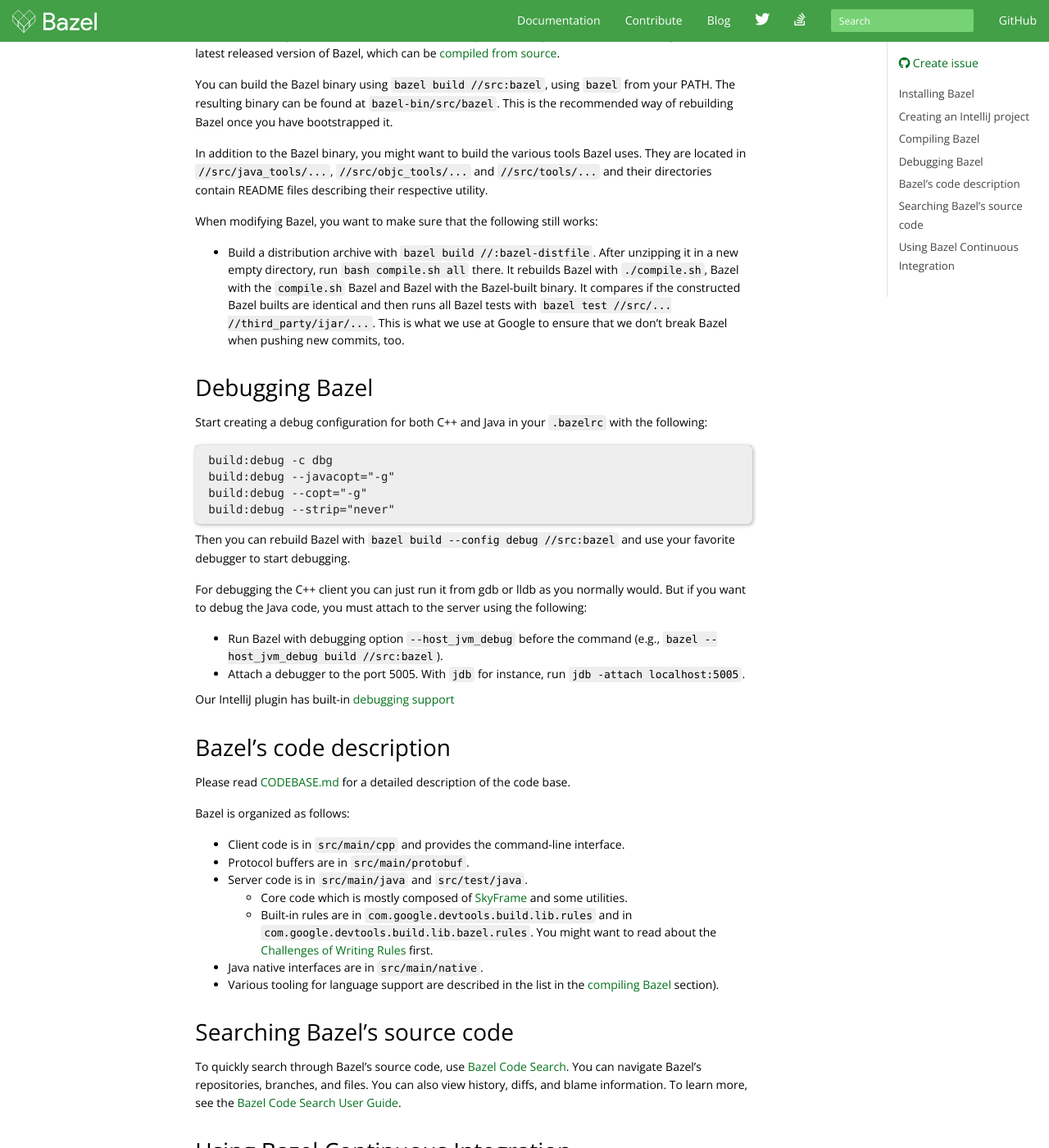
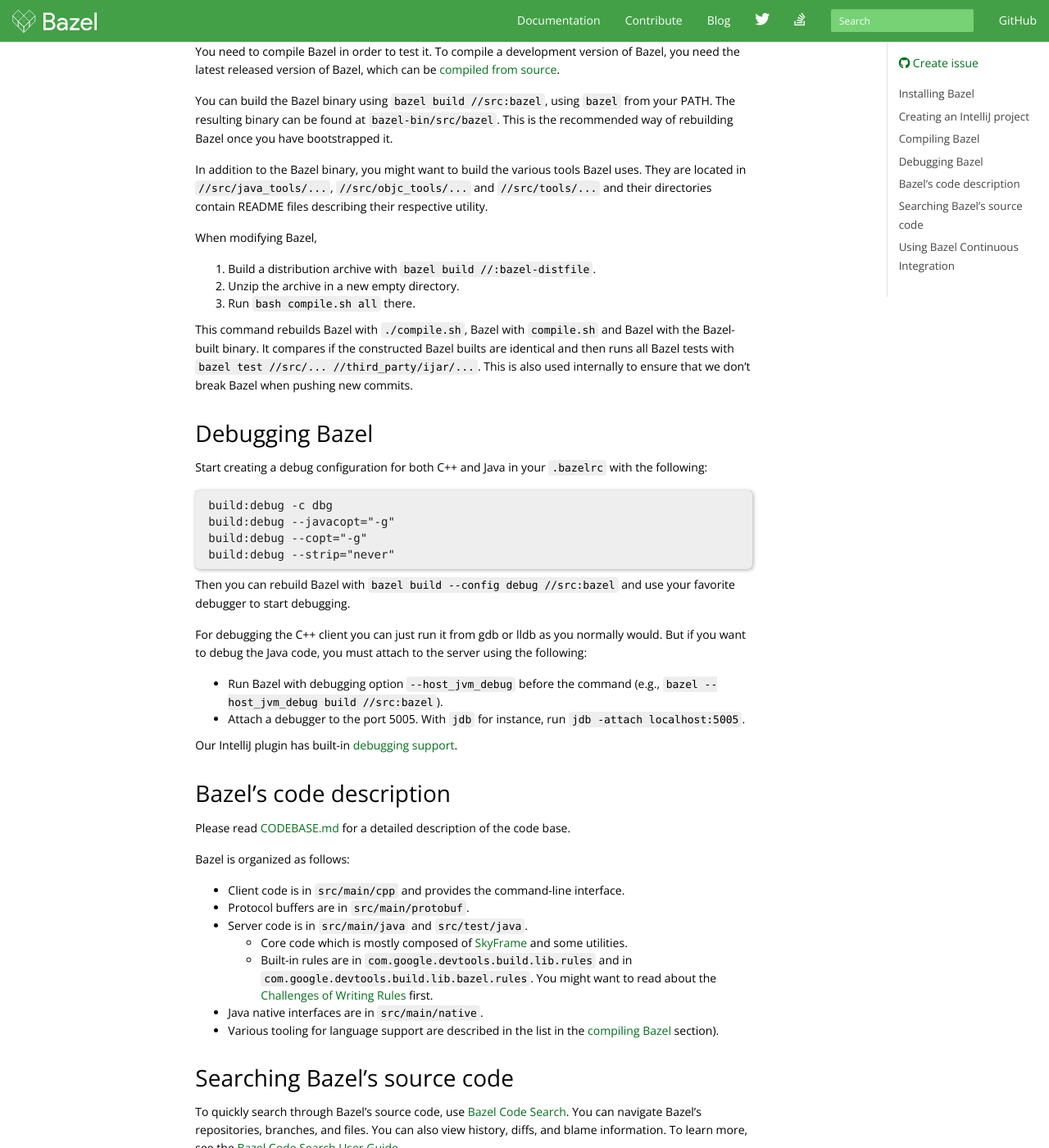
Before and after one commit to bazelbuild/bazel-website, a Jekyll site: the page built from basics/getting_started.md, in a window 1280 px wide and 1400 px high, scrolled down 1380 px. Shown: the whole window at 82% size. Built offline with Jekyll 4.4.1, drawn with Linux system fonts in a browser that asks for light colours; nearby versions of some CDN libraries; library files that are not in the unit come from our copies; comment, search, counter and statistics services are not loaded; the table of contents is made by our own code.

Commit message:
More edits

```diff
--- a/basics/getting_started.md
+++ b/basics/getting_started.md
@@ -59,9 +59,11 @@
    (`Preferences` > `Other Settings` > `Bazel Settings`).
 1.  Import the Bazel workspace as a Bazel project
    (`File` > `Import Bazel Project...`) with the following settings:
+
    *  Use existing Bazel workspace: choose your cloned Git repository.
    *  Select `Import from workspace` and choose the `scripts/ij.bazelproject`
-   file as the `Project view`.
+      file as the `Project view`.
+
 1.  Download [Google's Java Code Style Scheme file for IntelliJ](https://github.com/google/styleguide/blob/gh-pages/intellij-java-google-style.xml),
    import it (go to `Preferences` > `Editor` > `Code Style` > `Java`, click `Manage`, then `Import`)
    and use it when working on Bazel's code.
@@ -83,15 +85,16 @@
 `//src/tools/...` and their directories contain README files describing their
 respective utility.
 
-When modifying Bazel, you want to make sure that the following still works:
+When modifying Bazel,
+1. Build a distribution archive with `bazel build //:bazel-distfile`.
+1. Unzip the archive in a new empty directory.
+1. Run `bash compile.sh all` there.
 
-*  Build a distribution archive with `bazel build //:bazel-distfile`. After
-   unzipping it in a new empty directory, run `bash compile.sh all` there.
-   It rebuilds Bazel with `./compile.sh`, Bazel with the
-   `compile.sh` Bazel and Bazel with the Bazel-built binary. It compares if the
-   constructed Bazel builts are identical and then runs all Bazel tests with
-   `bazel test //src/... //third_party/ijar/...`. This is what we use at Google
-   to ensure that we don't break Bazel when pushing new commits, too.
+This command rebuilds Bazel with `./compile.sh`, Bazel with
+`compile.sh` and Bazel with the Bazel-built binary. It compares if the
+constructed Bazel builts are identical and then runs all Bazel tests with
+`bazel test //src/... //third_party/ijar/...`. This is also used internally
+to ensure that we don't break Bazel when pushing new commits.
 
 ## Debugging Bazel
 
@@ -116,7 +119,7 @@
 *  Attach a debugger to the port 5005. With `jdb` for instance,
    run `jdb -attach localhost:5005`.
 
-Our IntelliJ plugin has built-in [debugging support](https://ij.bazel.build/docs/run-configurations.html)
+Our IntelliJ plugin has built-in [debugging support](https://ij.bazel.build/docs/run-configurations.html).
 
 ## Bazel's code description
 
```
